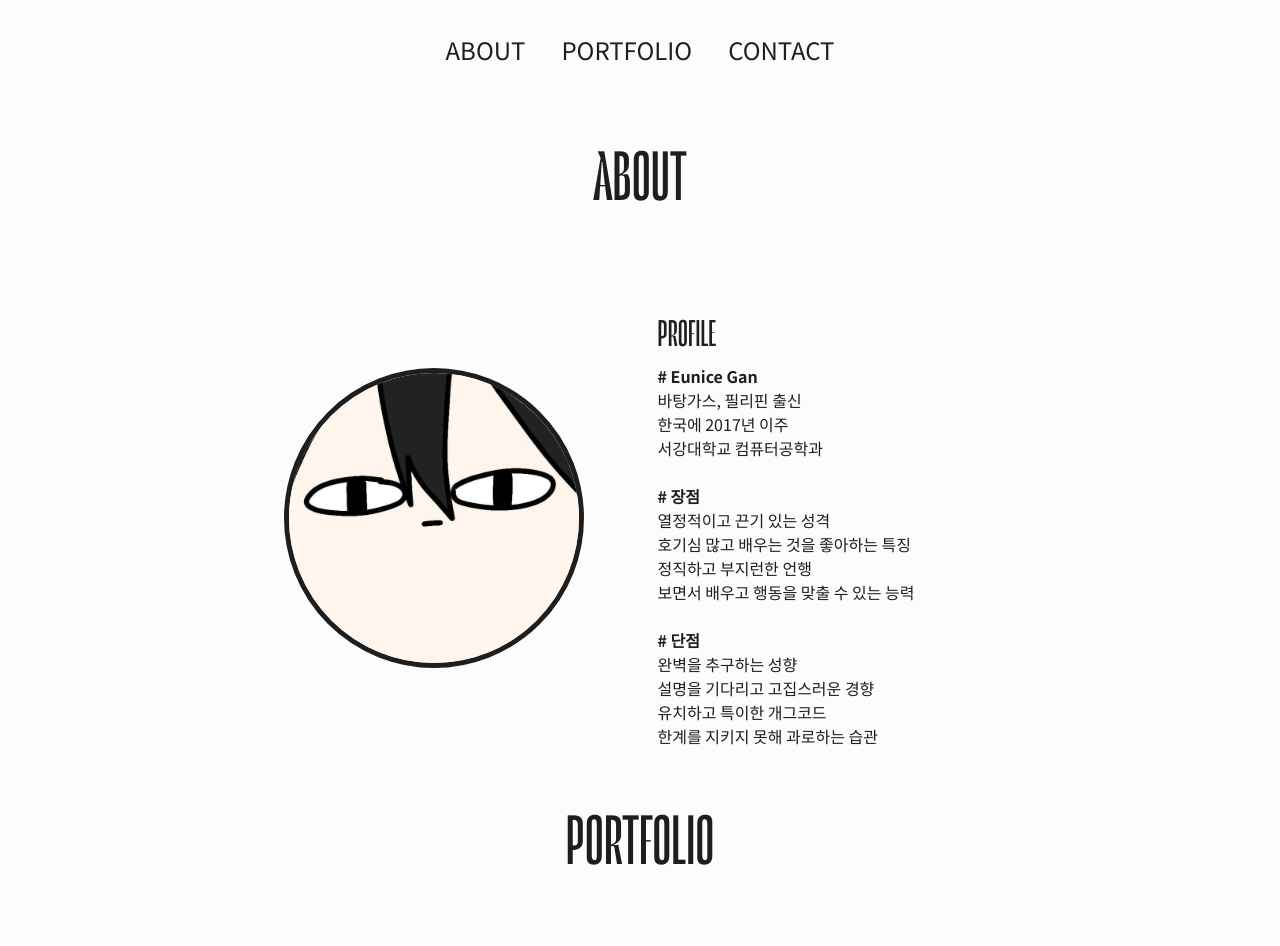
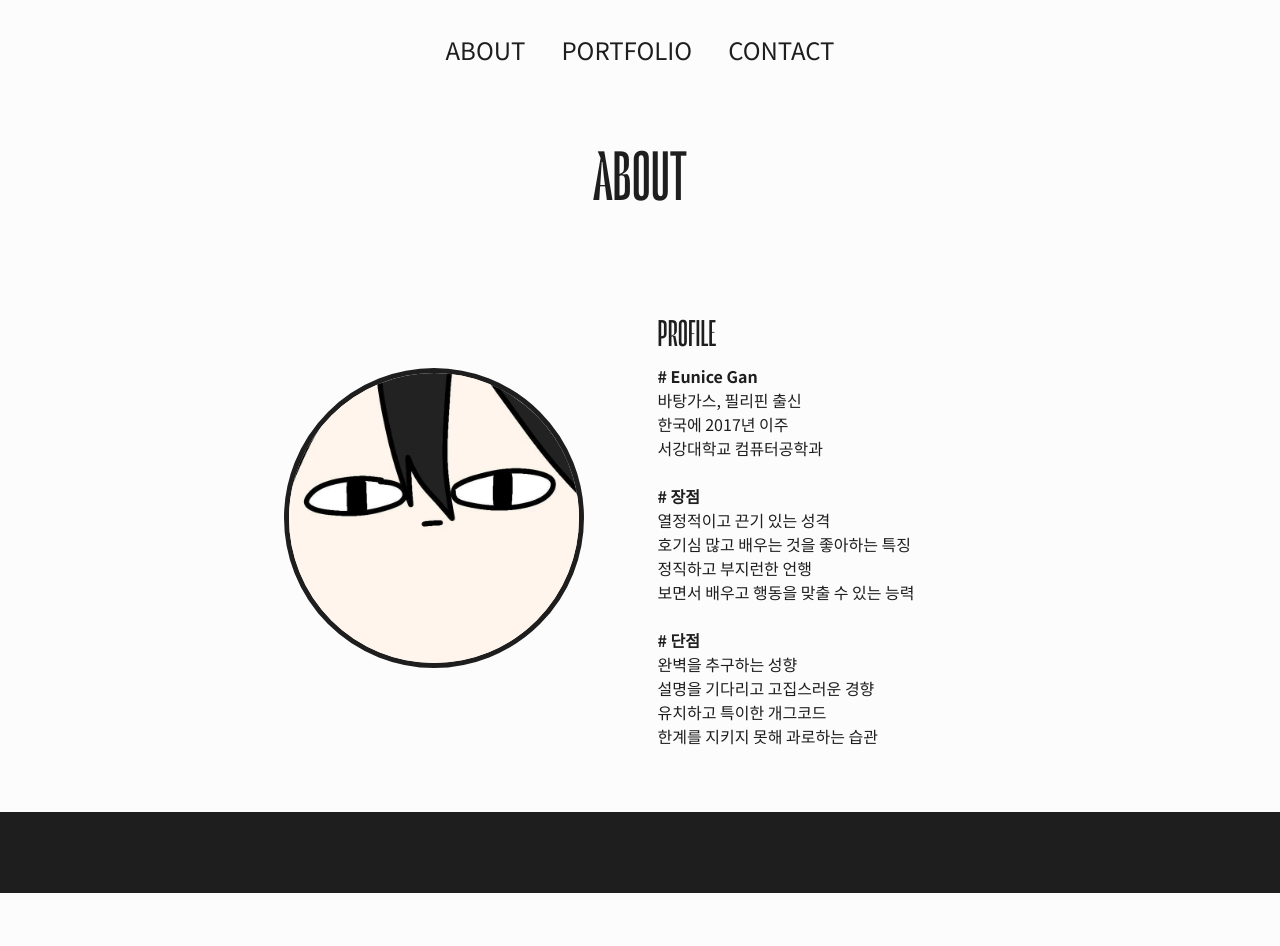
Before and after one commit to ganyunhee/react_portfolio, a React (Create React App) app: page / in a window 1280 px wide. Shown: the top 946 px of the page. Built offline with nearby package versions, Linux system fonts and the light colour scheme.

Commit message:
Add marquee

```diff
--- a/src/App.css
+++ b/src/App.css
@@ -49,3 +49,16 @@ html, body{
   text-align: center;
   margin: 0 0 50px;
 }
+
+marquee {
+  height: auto;
+  background-color: var(--dark);
+  font-size: 54px;
+  color: var(--light);
+  font-family: 'Murmure', sans-serif;
+  text-transform: uppercase;
+}
+
+/* Todo : use react for marquee */
+/* ref. https://codepen.io/jico/pen/LYbvJKd */
+/* or using css ref. https://codepen.io/ReGGae/pen/ZEYJyRd */
--- a/src/Introduce.js
+++ b/src/Introduce.js
@@ -52,6 +52,9 @@ function App() {
             </Col>
         </Row>
       </Container>
+      <br /><br />
+      <marquee scrollamount="10" scrolldelay="50">-- So many things I want to do --</marquee>
+      <br />
       <Container id="portfolio">
         <Row className='py-5'>
           <Col>
```
